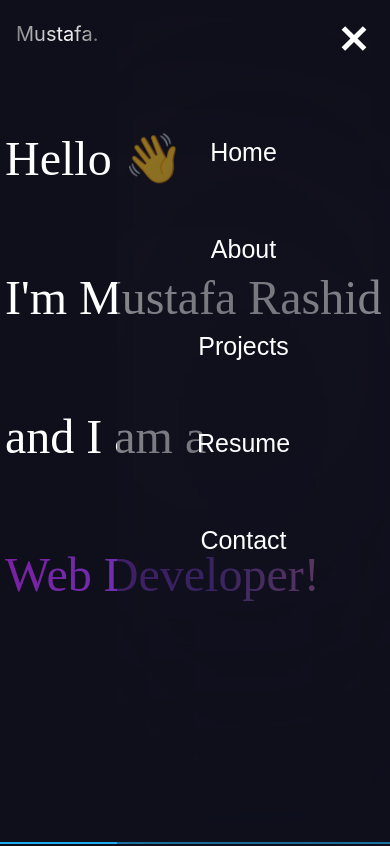
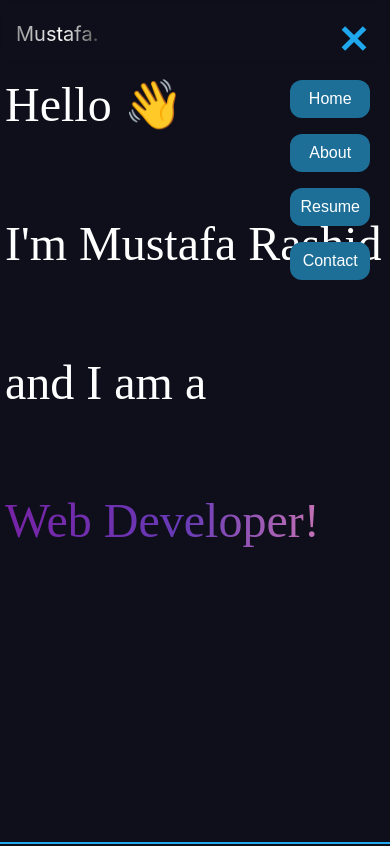
Before and after one commit to Petrone22/portfolioproject, a React (Create React App) app: page /#/ in a window 390 px wide. Shown: the top 846 px of the page. Built offline with nearby package versions, Linux system fonts and the light colour scheme.

Commit message:
updated nav bar

```diff
--- a/src/App.css
+++ b/src/App.css
@@ -18,9 +18,11 @@
 }
 
 .nav {
-  z-index: 2;
-
+  z-index: 20;
+  position: fixed;
+  width: 100%;
   font-size: 19px;
+  backdrop-filter: blur(5px);
   height: 4rem;
   display: flex;
   justify-content: space-between;
@@ -79,6 +81,11 @@ button:hover {
   cursor: default;
   z-index: 2;
   /* position: relative; */
+  padding-top: 10px;
+  height: 100%;
+  display: flex;
+  flex-direction: column;
+  justify-content: space-evenly;
 }
 .menu-item {
   color: white;
@@ -545,35 +552,37 @@ textarea {
     margin-top: 5px;
     margin-right: 5px;
   }
-
+  #burgerBar {
+    background: var(--clr-secondary);
+  }
   .background-pattern {
     z-index: 0;
     width: 100%;
   }
-  .menu-item {
-    align-self: flex-start;
-    text-align: start;
-  }
+
   .menu-item {
     z-index: 1;
   }
-
+  .nav-btn {
+    background: #1d6f98;
+    border-radius: 12px;
+    font-size: 1rem;
+  }
   .nav-links {
     position: absolute;
     opacity: 1;
-    pointer-events: none;
     display: flex;
     flex-direction: column;
     right: 0;
-    top: 0;
-    height: 100%;
-    padding-top: 8rem;
-    gap: 3rem;
-    width: 70%;
-    backdrop-filter: blur(166px);
-    background: rgba(15, 15, 28, 0.2);
+
+    top: -50%;
+    height: fit-content;
+    gap: 1rem;
+    /* backdrop-filter: blur(166px); */
+    /* background: rgba(15, 15, 28, 0.2); */
 
     z-index: 3;
+    transition: 0.3s ease-in-out;
   }
 
   .openedBurger:nth-child(1) {
--- a/src/components/Nav.jsx
+++ b/src/components/Nav.jsx
@@ -45,8 +45,8 @@ const Nav = ({ handleScroll, refName, refName2 }) => {
         className="nav-links nav-btns"
         style={{
           // display: navOpen ? "flex" : "none",
+          top: navOpen ? "5rem" : "-50%",
           opacity: navOpen ? "1" : "0",
-          pointerEvents: navOpen ? "auto" : "none",
         }}
       >
         <button
@@ -80,7 +80,7 @@ const Nav = ({ handleScroll, refName, refName2 }) => {
           </Link>
         </button>
 
-        <button
+        {/* <button
           className="nav-btn nav-button"
           style={{ display: location.pathname === "/" ? "inline" : "none" }}
           onClick={() => {
@@ -95,7 +95,7 @@ const Nav = ({ handleScroll, refName, refName2 }) => {
           <a href="#" className="nav-link">
             Projects
           </a>
-        </button>
+        </button> */}
         <button
           className="nav-btn nav-button"
           onClick={() => {
```
